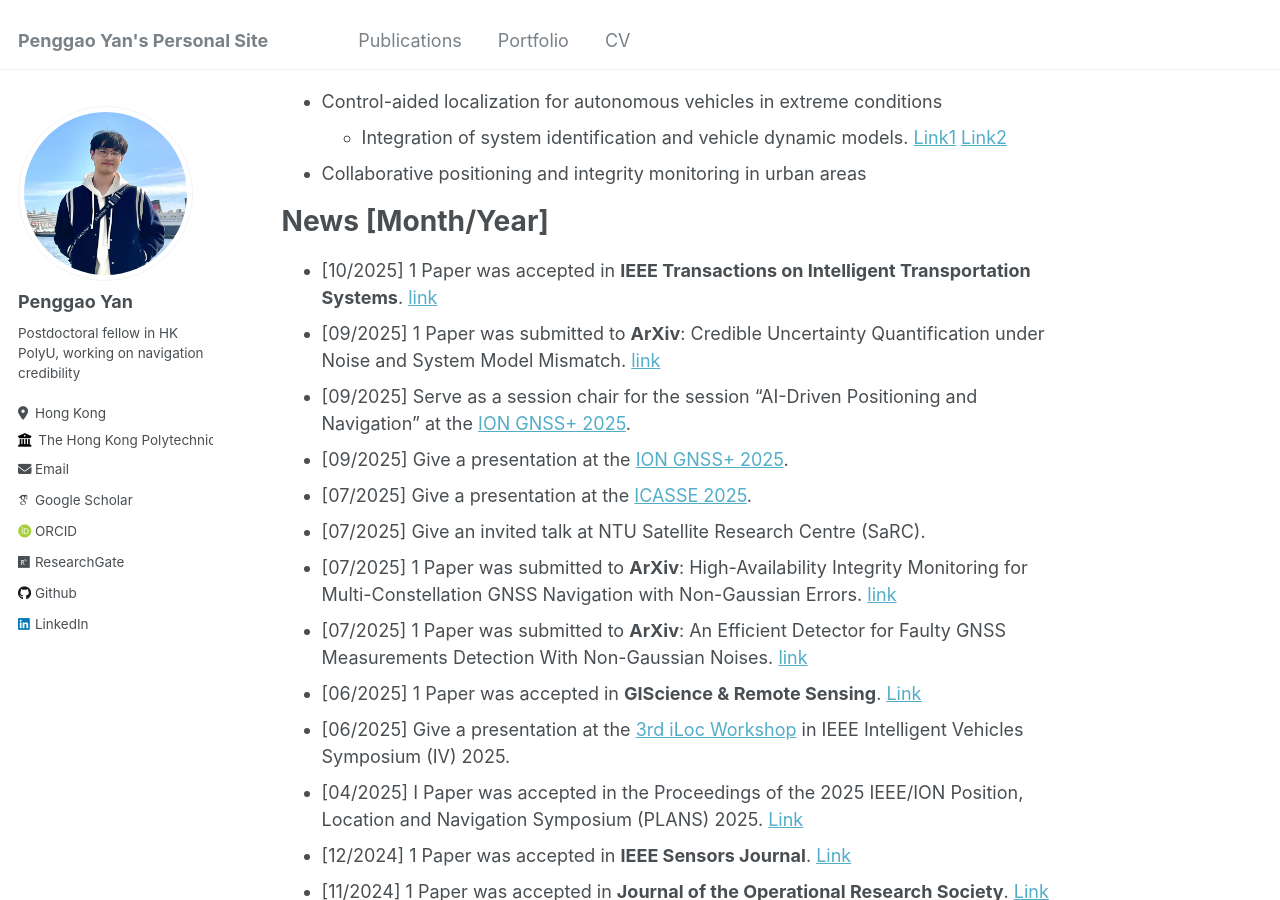
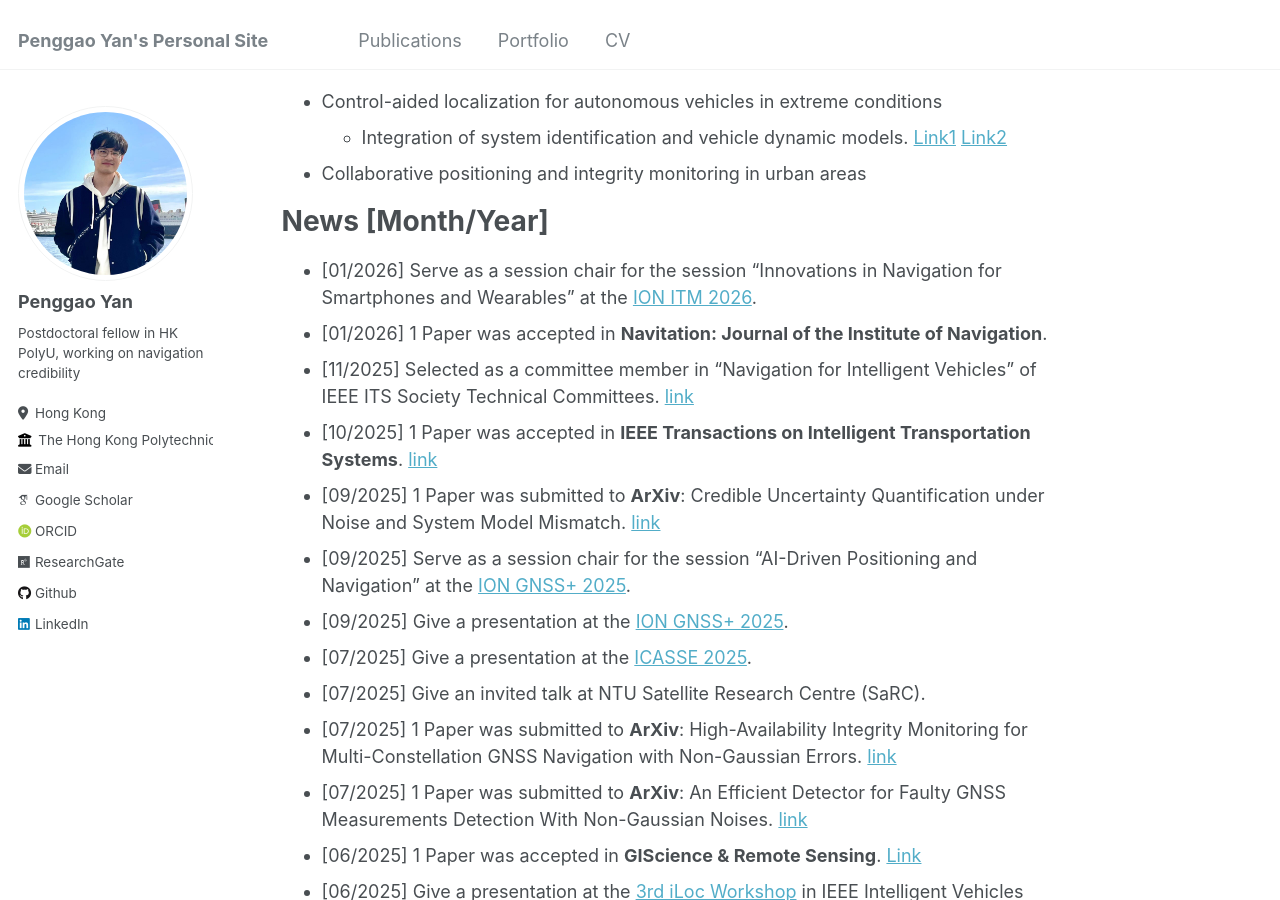
Before and after one commit to JasonYanxx/JasonYanxx.github.io, a Jekyll site: the page built from _pages/about.md, in a window 1280 px wide and 900 px high, scrolled down 650 px. Built offline with Jekyll 4.4.1, drawn with Linux system fonts in a browser that asks for light colours; some web fonts are replaced.

Commit message:
update about.md

```diff
--- a/_pages/about.md
+++ b/_pages/about.md
@@ -32,6 +32,9 @@ Research Interests
 
 News [Month/Year]
 ======
+- [01/2026] Serve as a session chair for the session "Innovations in Navigation for Smartphones and Wearables" at the [ION ITM 2026](https://www.ion.org/itm/sessions.cfm?sessionID=1970).
+- [01/2026] 1 Paper was accepted in **Navitation: Journal of the Institute of Navigation**.
+- [11/2025] Selected as a committee member in “Navigation for Intelligent Vehicles” of IEEE ITS Society Technical Committees. [link](https://ieee-itss.org/chapters-committees/navigation-for-intelligent-vehicles/)
 - [10/2025] 1 Paper was accepted in **IEEE Transactions on Intelligent Transportation Systems**. [link](https://ieeexplore.ieee.org/abstract/document/11198846)
 - [09/2025] 1 Paper was submitted to **ArXiv**: Credible Uncertainty Quantification under Noise and System Model Mismatch. [link](https://arxiv.org/abs/2509.03311)
 - [09/2025] Serve as a session chair for the session "AI-Driven Positioning and Navigation" at the [ION GNSS+ 2025](https://www.ion.org/gnss/sessions.cfm?sessionID=1898).
```
